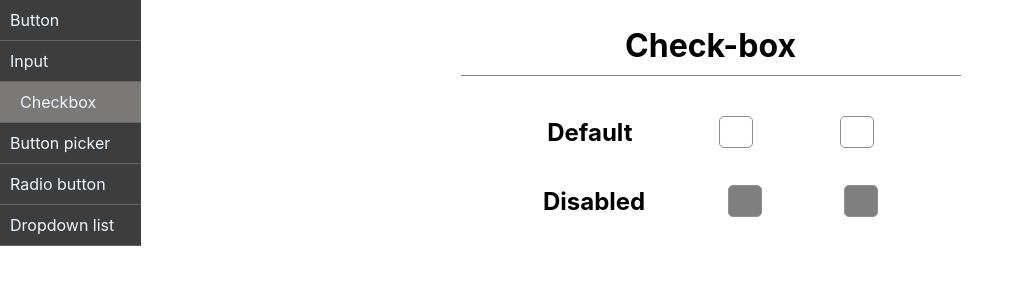
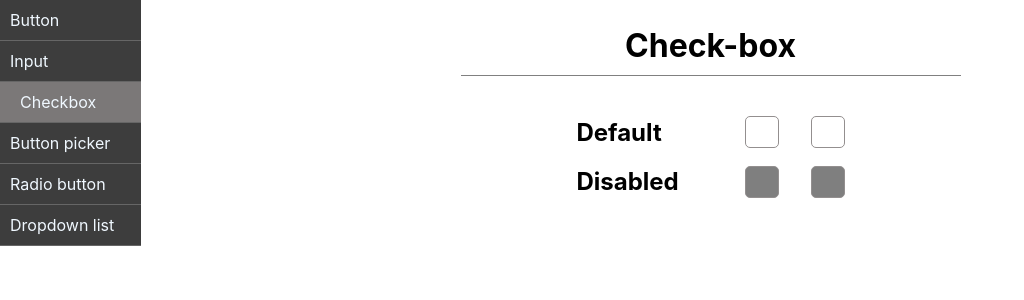
Before and after one commit to lzaviriukha/kit_project, a React (Create React App) app in the folder my-app/: page /checkbox in a window 1280 px wide. Shown: the top 300 px of the page, without its empty margins (0-1024 px from the left). Built offline with nearby package versions, Linux system fonts and the light colour scheme.

Commit message:
add label for radio-button, fix input padding without startIcon

```diff
--- a/my-app/src/components/UI_KIT/Input/Input.jsx
+++ b/my-app/src/components/UI_KIT/Input/Input.jsx
@@ -13,7 +13,7 @@ function Input(props) {
     error = false,
   } = props;
 
-  const handleOnClick = (evt) => {
+  const handleOnChange = (evt) => {
     if (disabled) {
       evt.preventDefault();
       evt.stopPropagation();
@@ -32,11 +32,11 @@ function Input(props) {
     afterIcon = <div className={s.iconAfter}>{props.endIcon}</div>;
   }
 
-  let errorClass = error ? s.error : "";
-  let disabledClass = disabled ? s.disabled : "";
-  let disableValue = disabled ? "disabled" : "";
-  let wrapperClasses = `${s.form__wrapper} ${errorClass} ${disabledClass} ${className.wrapper}`.trim();
-  let inputClasses = `${s.form__input} ${errorClass}`.trim();
+  const errorClass = error ? s.error : "";
+  const disabledClass = disabled ? s.disabled : "";
+  const wrapperClasses = `${s.form__wrapper} ${errorClass} ${disabledClass} ${className.wrapper}`.trim();
+  const inputClasses = `${s.form__input} ${errorClass} ${startIcon ? "" : s.without__icon}`.trim();
+  const labelClasses = `${s.form__label} ${startIcon ? "" : s.without__icon}`.trim();
 
   return (
     <div className={wrapperClasses}>
@@ -46,12 +46,12 @@ function Input(props) {
         value={value}
         type="text"
         className={inputClasses}
-        onChange={handleOnClick}
-        disabled={disableValue}
+        onChange={handleOnChange}
+        disabled={disabled}
         placeholder=" "
       />
 
-      <label htmlFor="" className={s.form__label}>
+      <label htmlFor={id} className={labelClasses}>
         {label}
       </label>
       {afterIcon}
--- a/my-app/src/components/UI_KIT/Input/Input.module.css
+++ b/my-app/src/components/UI_KIT/Input/Input.module.css
@@ -29,6 +29,7 @@
   font-size: 15px;
   left: 30px;
   letter-spacing: 0.4px;
+  cursor: pointer;
   transition: 0.5s;
 }
 
@@ -56,6 +57,7 @@
   left: 16px;
   font-size: 12px;
   font-weight: 500;
+  transition: 0.5s;
 }
 
 .form__input:focus {
@@ -108,3 +110,12 @@
 .error.form__input:focus {
   border: 1px solid #b00020;
 }
+
+/* Styles without icon */
+.form__input.without__icon {
+  padding-left: 15px;
+}
+
+.form__label.without__icon {
+  left: 15px;
+}
--- a/my-app/src/components/UI_KIT/RadioButtonGroup/RadioButton/RadioButton.jsx
+++ b/my-app/src/components/UI_KIT/RadioButtonGroup/RadioButton/RadioButton.jsx
@@ -5,10 +5,12 @@ function RadioButton(props) {
     id,
     onClick = () => console.log("click"),
     active = false,
+    label,
+    classes,
     disabled,
   } = props;
 
-  const handleClick = (evt) => {
+  const handleOnClick = (evt) => {
     if (disabled) {
       evt.preventDefault();
       evt.stopPropagation();
@@ -17,14 +19,29 @@ function RadioButton(props) {
     }
   };
 
-  const className = `
+  const radoClasses = `
     ${s.radio_btn}
     ${active ? s.radio_btn__active : s.radio_btn}
     ${disabled ? s.disable : ""}`.trim();
 
+  const innerCircleClasses = active ? s.innerCircle__active : "";
+  const labelClasses = `${s.label} ${classes.label}`.trim();
+
   return (
-    <div id={id} className={className} onClick={handleClick}>
-      <div className={active ? s.innerCircle__active : ""}></div>
+    <div className={classes.radio_item__wrapper}>
+      <div
+        id={id}
+        className={radoClasses}
+        onClick={handleOnClick}
+      >
+        <div className={innerCircleClasses}></div>
+      </div>
+      <div
+        className={labelClasses}
+        onClick={handleOnClick}
+      >
+        {label}
+      </div>
     </div>
   );
 }
--- a/my-app/src/components/UI_KIT/RadioButtonGroup/RadioButton/RadioButton.module.css
+++ b/my-app/src/components/UI_KIT/RadioButtonGroup/RadioButton/RadioButton.module.css
@@ -1,3 +1,4 @@
+/* Default styles */
 .radio_btn {
   display: flex;
   box-sizing: border-box;
@@ -10,6 +11,12 @@
   cursor: pointer;
 }
 
+.label {
+  font-size: 14px;
+  cursor: pointer;
+}
+
+/* Active styles */
 .radio_btn__active {
   background-color: #000000;
   border: none;
@@ -22,7 +29,13 @@
   background-color: white;
 }
 
+/* Disabled styles */
 .radio_btn.disable {
   opacity: 0.3;
   cursor: not-allowed;
 }
+
+.radio_btn.disable + .label {
+  opacity: 0.3;
+  cursor: not-allowed;
+}
--- a/my-app/src/components/UI_KIT/RadioButtonGroup/RadioButtonGroup.jsx
+++ b/my-app/src/components/UI_KIT/RadioButtonGroup/RadioButtonGroup.jsx
@@ -2,7 +2,7 @@ import RadioButton from "./RadioButton";
 import s from "./RadioButtonGroup.module.css";
 
 function RadioButtonGroup(props) {
-  const { value, onChange, options, classes, disabled } = props;
+  const { value, onChange, options, classes, label, disabled } = props;
 
   return (
     <div className={classes.wrapper}>
@@ -23,6 +23,8 @@ function RadioButtonGroup(props) {
             id={option.id}
             onClick={handleOnClick}
             active={isActive}
+            classes={classes}
+            label={label}
             disabled={disabled}
           />
         );
--- a/my-app/src/pages/CheckBoxDemo/CheckBoxDemo.jsx
+++ b/my-app/src/pages/CheckBoxDemo/CheckBoxDemo.jsx
@@ -11,8 +11,13 @@ function CheckBoxDemo() {
   return (
     <div className={s.checkBox_wrapper}>
       <h1 className={s.h1_title}>Check-box</h1>
-      <div className={s.checkbox_group}>
+      <div className={s.inner_wrapper}>
+        <div className={s.group_names}>
           <h2>Default</h2>
+          <h2>Disabled</h2>
+        </div>
+        <div className={s.checkbox__group}>
+          <div className={s.group}>
             <CheckBox
               id="first"
               value={firstChecked}
@@ -28,8 +33,7 @@ function CheckBoxDemo() {
             />
           </div>
 
-      <div className={s.checkbox_group}>
-        <h2>Disabled</h2>
+          <div className={s.group}>
             <CheckBox
               id="third"
               value={thirdChecked}
@@ -47,6 +51,8 @@ function CheckBoxDemo() {
             />
           </div>
         </div>
+      </div>
+    </div>
   );
 }
 
--- a/my-app/src/pages/CheckBoxDemo/CheckBoxDemo.module.css
+++ b/my-app/src/pages/CheckBoxDemo/CheckBoxDemo.module.css
@@ -1,8 +1,28 @@
 .checkBox_wrapper {
   display: flex;
   flex-direction: column;
-  justify-content: center;
+  /* justify-content: center; */
   align-items: center;
+}
+
+.inner_wrapper {
+  width: 400px;
+  display: flex;
+  flex-direction: row;
+  justify-content: space-evenly;
+}
+
+.group {
+  display: flex;
+  flex-direction: row;
+  justify-content: space-between;
+}
+
+.checkbox__group {
+  display: flex;
+  flex-direction: column;
+  justify-content: space-evenly;
+  width: 100px;
 }
 
 .h1_title {
@@ -11,10 +31,3 @@
   padding-bottom: 10px;
   border-bottom: 1px solid gray;
 }
-
-.checkbox_group {
-  display: flex;
-  width: 500px;
-  justify-content: space-evenly;
-  align-items: center;
-}
--- a/my-app/src/pages/RadioButtonDemo/RadioButtonDemo.jsx
+++ b/my-app/src/pages/RadioButtonDemo/RadioButtonDemo.jsx
@@ -19,6 +19,8 @@ function RadioButtonDemo() {
 
   const classes = {
     wrapper: s.wrapper,
+    radio_item__wrapper: s.radio_item__wrapper,
+    label: s.label
   };
 
   return (
@@ -31,6 +33,7 @@ function RadioButtonDemo() {
           onChange={myFun}
           options={listOfOptions}
           classes={classes}
+          label={"Some Label"}
           disabled={false}
         />
       </div>
@@ -43,6 +46,7 @@ function RadioButtonDemo() {
           options={listOfOptions}
           classes={classes}
           disabled={true}
+          label={"Some Label"}
         />
       </div>
     </div>
--- a/my-app/src/pages/RadioButtonDemo/RadioButtonDemo.module.css
+++ b/my-app/src/pages/RadioButtonDemo/RadioButtonDemo.module.css
@@ -1,6 +1,12 @@
 .wrapper {
   display: flex;
-  width: 200px;
+  width: 600px;
+  justify-content: space-between;
+}
+
+.radio_item__wrapper {
+  display: flex;
+  width: 100px;
   justify-content: space-between;
 }
 
@@ -19,7 +25,7 @@
 }
 
 .radioButton_group {
-  width: 50%;
+  width: 65%;
   display: flex;
   justify-content: space-evenly;
   align-items: center;
```
Lines whose indentation alone changed are shown as unchanged.
